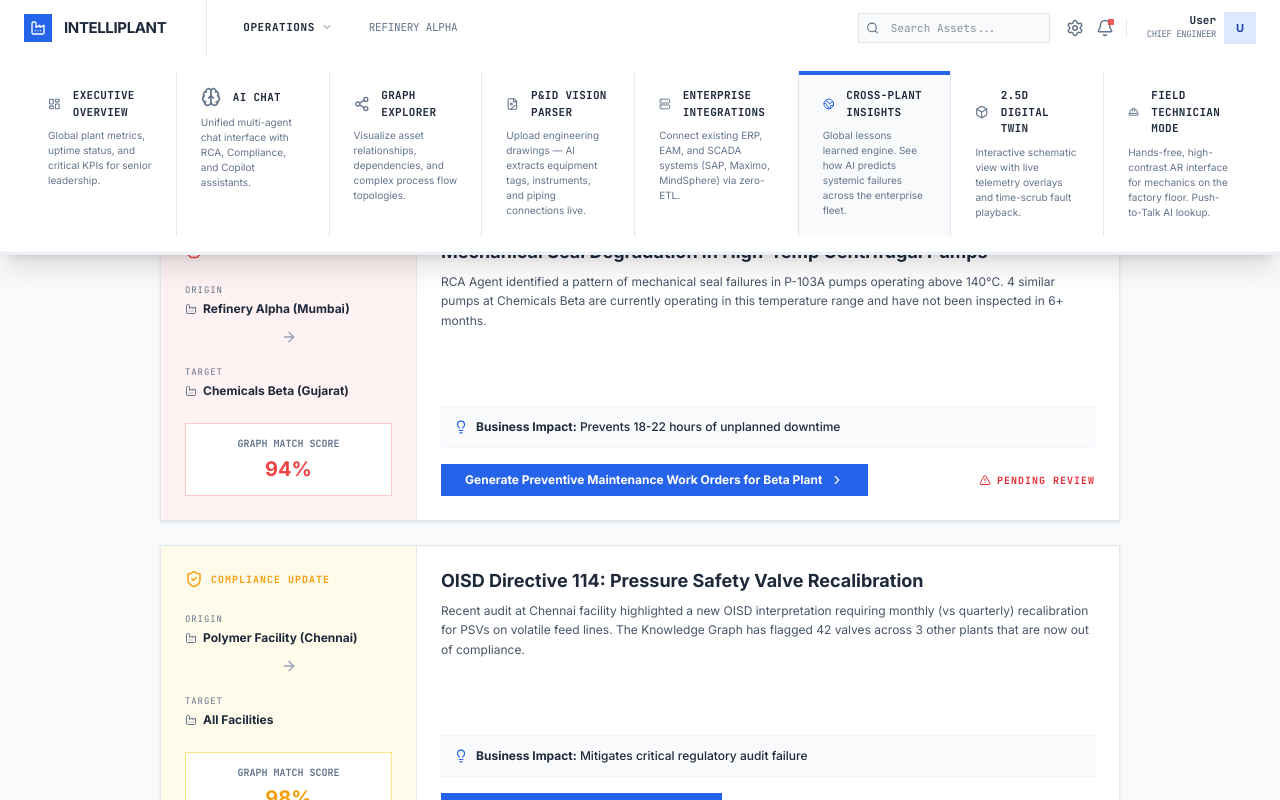
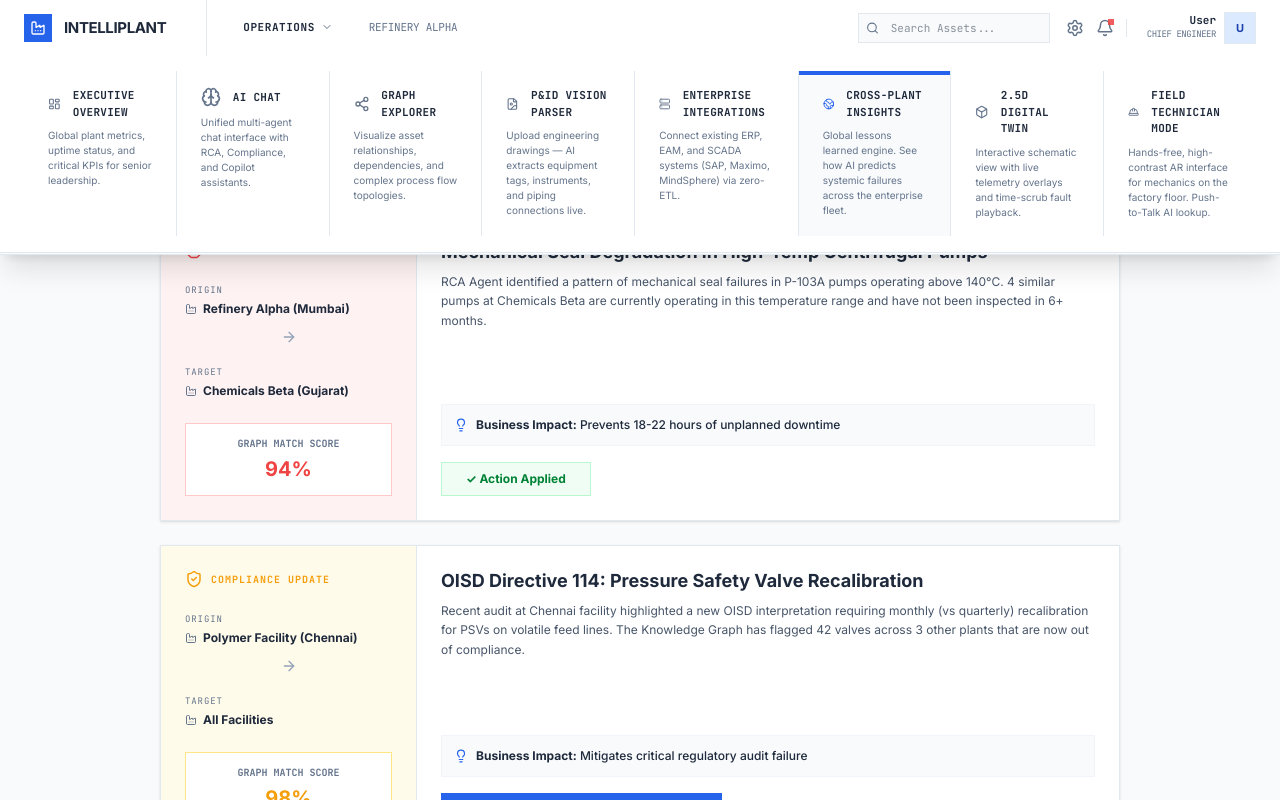
Before and after one commit to VedR07/Encoder-Industrial-Platform, a Next.js app in the folder frontend/: page /insights in a window 1280 px wide. Both pictures are taken after a click on the button "Generate Preventive Maintenance Work Orders for Beta Plant". Built offline with nearby package versions, Linux system fonts and the light colour scheme.

Commit message:
fix(insights): action buttons now show loading spinner then persist green 'Applied' state — no more alert()

```diff
--- a/frontend/app/insights/page.js
+++ b/frontend/app/insights/page.js
@@ -48,6 +48,15 @@
 
 export default function GlobalInsightsPage() {
   const [filter, setFilter] = useState('all');
+  // Per-card action state: 'idle' | 'loading' | 'done'
+  const [actioned, setActioned] = useState({});
+
+  const handleAction = (id, actionLabel) => {
+    setActioned(prev => ({ ...prev, [id]: 'loading' }));
+    setTimeout(() => {
+      setActioned(prev => ({ ...prev, [id]: 'done' }));
+    }, 1400);
+  };
 
   return (
     <div className="w-full h-[calc(100vh-3.5rem)] flex flex-col bg-[#f8fafc] overflow-y-auto custom-scroll">
@@ -157,16 +166,24 @@
                       </div>
 
                       <div className="flex items-center justify-between">
-                        <button
-                          onClick={() => insight.status !== 'applied' && alert(`Simulated: ${insight.action}`)}
-                          className={`flex items-center gap-2 px-6 py-2 text-xs font-bold text-white transition-colors ${
-                          insight.status === 'applied' ? 'bg-slate-300 cursor-not-allowed' : 'bg-[#2563eb] hover:bg-blue-700'
-                        }`}>
-                          {insight.status === 'applied' ? 'Action Applied' : insight.action}
-                          {insight.status !== 'applied' && <ChevronRight size={14} />}
-                        </button>
+                        {actioned[insight.id] === 'done' || insight.status === 'applied' ? (
+                          <div className="flex items-center gap-2 px-6 py-2 text-xs font-bold text-green-700 bg-green-50 border border-green-200">
+                            ✓ Action Applied
+                          </div>
+                        ) : actioned[insight.id] === 'loading' ? (
+                          <div className="flex items-center gap-2 px-6 py-2 text-xs font-bold text-blue-700 bg-blue-50 border border-blue-200 animate-pulse">
+                            Processing...
+                          </div>
+                        ) : (
+                          <button
+                            onClick={() => handleAction(insight.id, insight.action)}
+                            className="flex items-center gap-2 px-6 py-2 text-xs font-bold text-white transition-colors bg-[#2563eb] hover:bg-blue-700">
+                            {insight.action}
+                            <ChevronRight size={14} />
+                          </button>
+                        )}
 
-                        {insight.status === 'action_required' && (
+                        {insight.status === 'action_required' && !actioned[insight.id] && (
                           <span className="flex items-center gap-1.5 text-[10px] font-bold text-red-600 uppercase tracking-widest animate-pulse" style={{ fontFamily: '"JetBrains Mono", monospace' }}>
                             <AlertTriangle size={12} /> Pending Review
                           </span>
```
